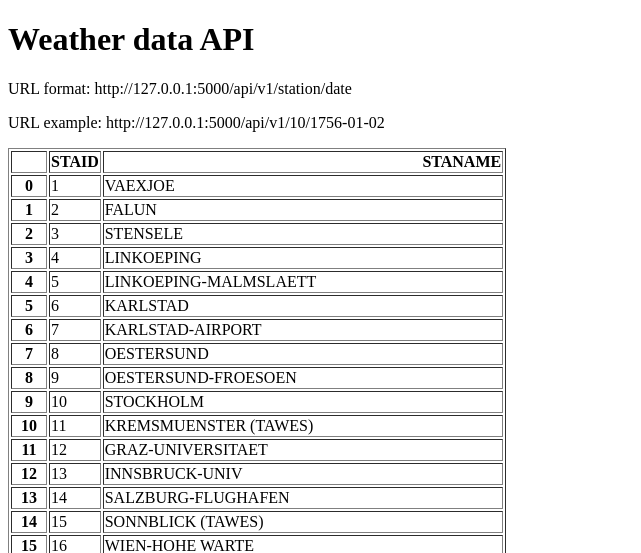
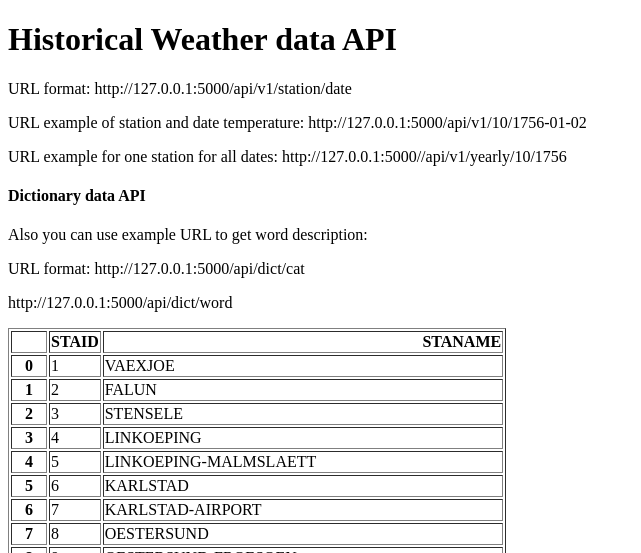
Before and after one commit to oabert/Historical_weather_data_api, a Flask app: page / in a window 1280 px wide. Shown: the top 553 px of the page, without its empty margins (0-641 px from the left). Run offline with Flask 3, Linux system fonts and the light colour scheme; parts of the project's set-up code (start-up, migrations or seed data) failed here and were passed over.

Commit message:
Add dictionary api data to main page. Fin project

```diff
--- a/main.py
+++ b/main.py
@@ -33,6 +33,24 @@ def weather(station, date):
     return temperature_dict
 
 
+# @app.route('/api/v1/<station>')
+# def stations(station):
+#     filepath = 'data_small/TG_STAID' + str(station).zfill(6) + '.txt'
+#     df = pd.read_csv(filepath, skiprows=20, parse_dates=['    DATE'])
+#     result = df.to_dict(orient='records')
+#     return result
+
+
+@app.route('/api/v1/yearly/<station>/<year>')
+def yearly(station, year):
+    filepath = 'data_small/TG_STAID' + str(station).zfill(6) + '.txt'
+    df = pd.read_csv(filepath, skiprows=20)
+    df['    DATE'] = df['    DATE'].astype(str)
+    result = df[df['    DATE'].str.startswith(str(year))].to_dict(orient='records')
+    return result
+
+
+# Dictionary part
 filepath_d = 'dictionary.csv'
 df = pd.read_csv(filepath_d)
 
--- a/templates/home.html
+++ b/templates/home.html
@@ -5,9 +5,15 @@
     <title>Weather</title>
 </head>
 <body>
-<h1>Weather data API</h1>
+<h1>Historical Weather data API</h1>
 <p>URL format: http://127.0.0.1:5000/api/v1/station/date</p>
-<p>URL example: http://127.0.0.1:5000/api/v1/10/1756-01-02</p>
+<p>URL example of station and date temperature: http://127.0.0.1:5000/api/v1/10/1756-01-02</p>
+<!--<p>URL example for one station for all dates: http://127.0.0.1:5000/api/v1/10/</p>-->
+<p>URL example for one station for all dates: http://127.0.0.1:5000//api/v1/yearly/10/1756</p>
+<!--<p>URL example for one station for all dates: http://127.0.0.1:5000/api/v1/10/</p>-->
+<h4>Dictionary data API</h4>
+<p>Also you can use example URL to get word description: <p>
+<p>URL format: http://127.0.0.1:5000/api/dict/cat</p> <p>http://127.0.0.1:5000/api/dict/word</p>
 <p>{{data|safe}}</p>
 </body>
 </html>
```
